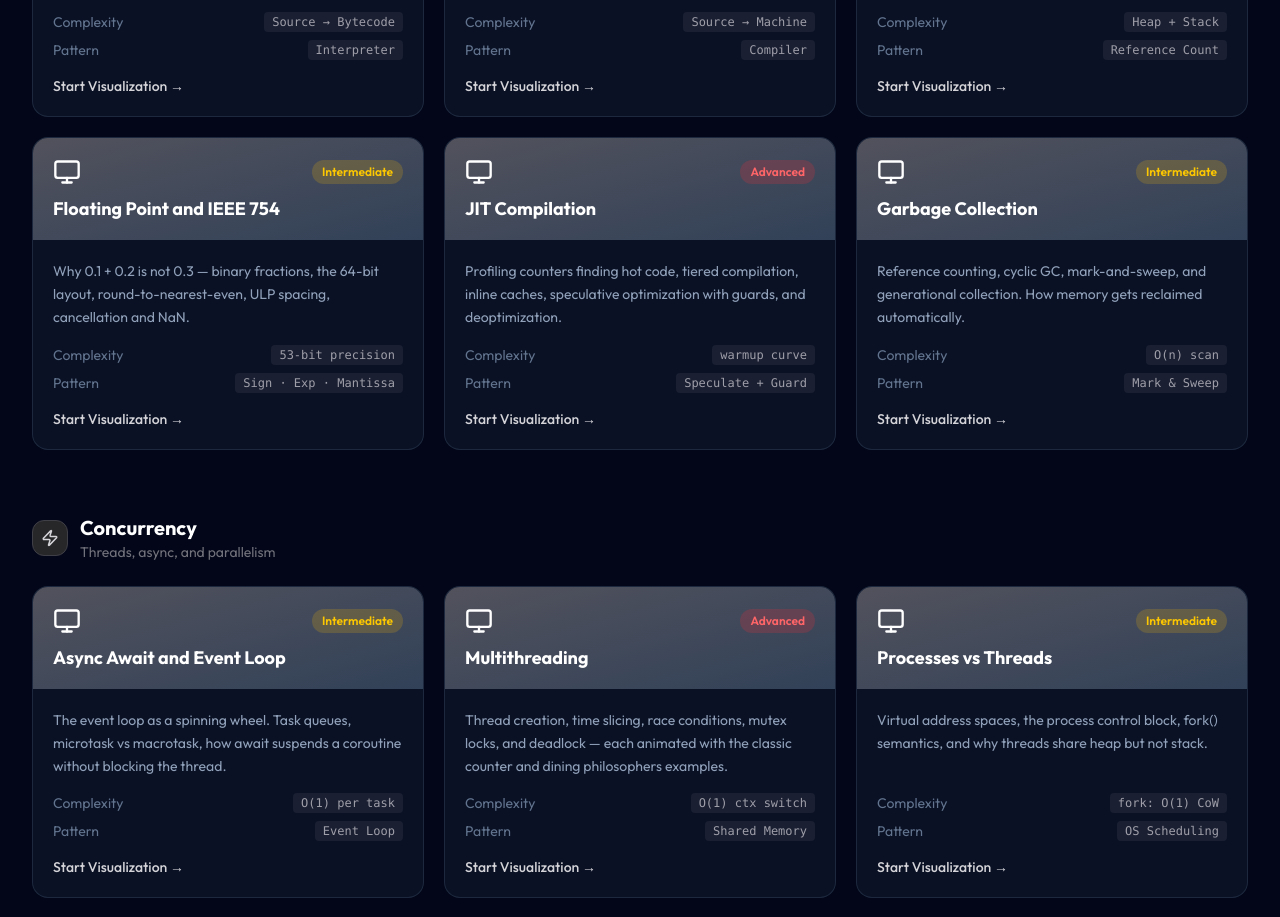
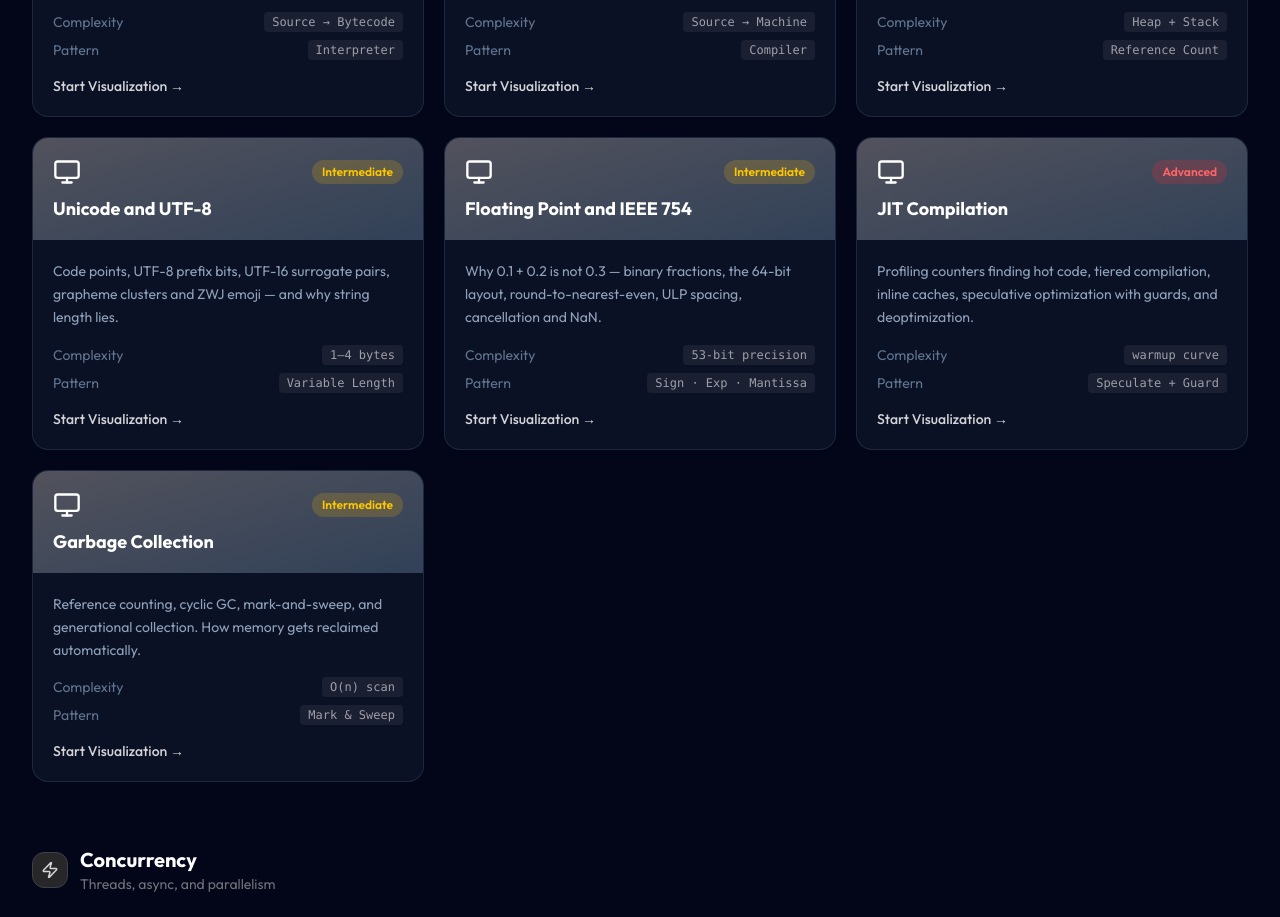
Before and after one commit to Archit1706/DSAverse, a Next.js app: page /under-the-hood in a window 1280 px wide. Shown: the part 800-1717 px from the top of the page. Built offline with nearby package versions, Linux system fonts and the light colour scheme.

Commit message:
Add Unicode and UTF-8 to Under the Hood index

```diff
--- a/app/under-the-hood/page.js
+++ b/app/under-the-hood/page.js
@@ -41,6 +41,16 @@ const tracks = [
                 complexity: 'Heap + Stack',
                 space: 'refcount',
                 pattern: 'Reference Count',
+                difficulty: 'Intermediate',
+                available: true,
+            },
+            {
+                name: 'Unicode and UTF-8',
+                slug: 'unicode-and-utf-8',
+                description: 'Code points, UTF-8 prefix bits, UTF-16 surrogate pairs, grapheme clusters and ZWJ emoji — and why string length lies.',
+                complexity: '1–4 bytes',
+                space: 'U+0 – U+10FFFF',
+                pattern: 'Variable Length',
                 difficulty: 'Intermediate',
                 available: true,
             },
```
